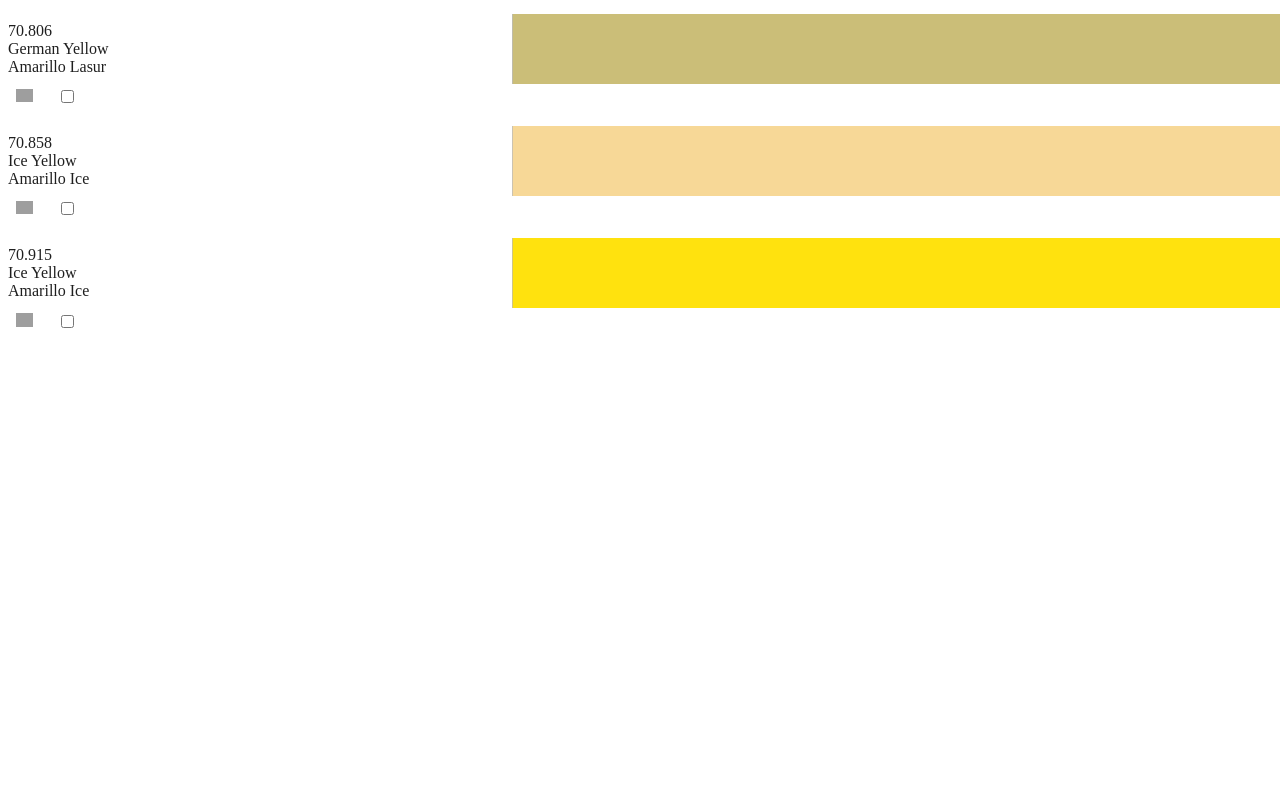
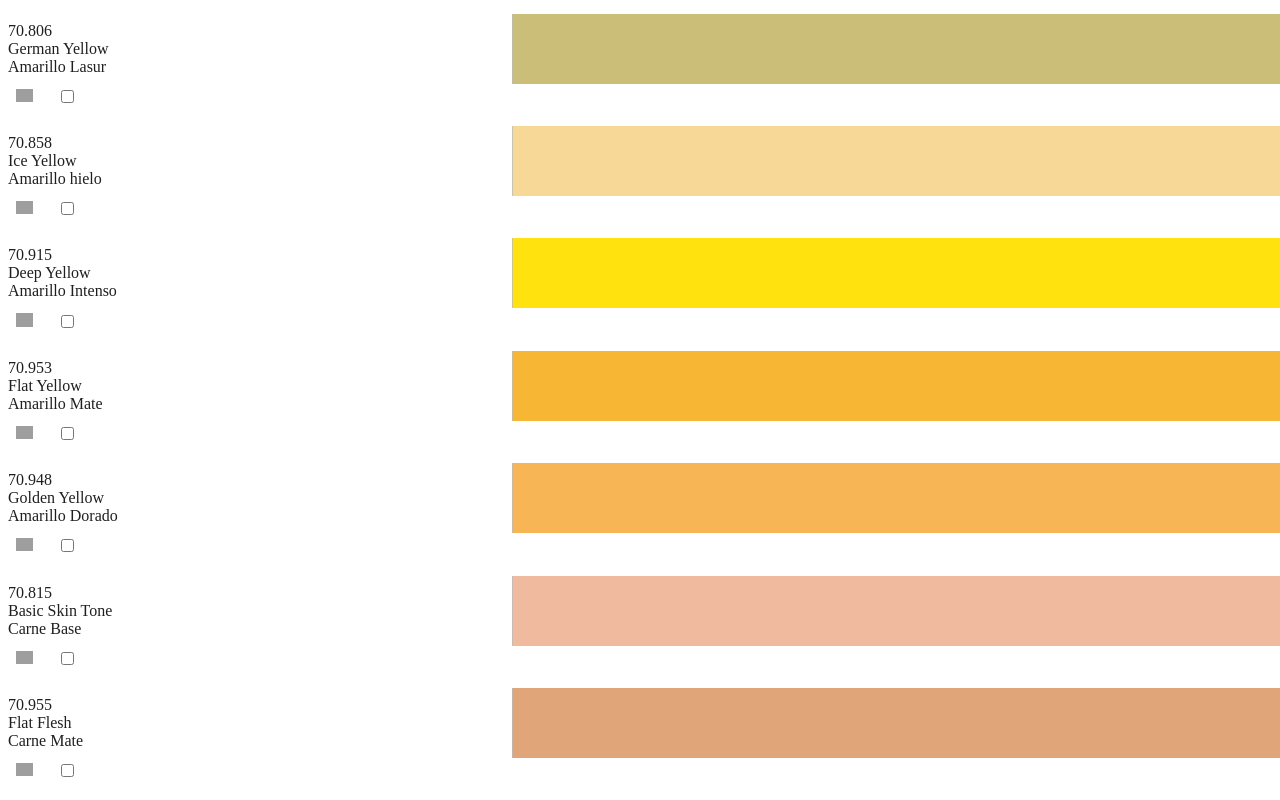
Before and after one commit to j0tac3/MelColors, an Angular app: page /home in a window 1280 px wide. Shown: the part 1360-2160 px from the top of the page. Before the commit the page ends 1711 px from the top, so only its background shows below. Built offline with nearby package versions, Linux system fonts and the light colour scheme; grey boxes are pictures that could not be loaded.

Commit message:
Añadiendo colores

```diff
--- a/src/app/pages/home/home.component.ts
+++ b/src/app/pages/home/home.component.ts
@@ -20,8 +20,13 @@ export class HomeComponent implements OnInit {
     new Color(new Object({number:'70.949',description_en:'Light Yellow',description_es:'Amarillo Claro', color:'#fce856', level_color:0, isFavourite:false, itHasColor:false})),
     new Color(new Object({number:'70.952',description_en:'Lemon Yellow',description_es:'Amarillo Limon', color:'#fbea20', level_color:0, isFavourite:false, itHasColor:false})),
     new Color(new Object({number:'70.806',description_en:'German Yellow',description_es:'Amarillo Lasur', color:'#cbbe78', level_color:0, isFavourite:false, itHasColor:false})),
-    new Color(new Object({number:'70.858',description_en:'Ice Yellow',description_es:'Amarillo Ice', color:'#f7d897', level_color:0, isFavourite:false, itHasColor:false})),
-    new Color(new Object({number:'70.915',description_en:'Ice Yellow',description_es:'Amarillo Ice', color:'#ffe20e', level_color:0, isFavourite:false, itHasColor:false})),
+    new Color(new Object({number:'70.858',description_en:'Ice Yellow',description_es:'Amarillo hielo', color:'#f7d897', level_color:0, isFavourite:false, itHasColor:false})),
+    new Color(new Object({number:'70.915',description_en:'Deep Yellow',description_es:'Amarillo Intenso', color:'#ffe20e', level_color:0, isFavourite:false, itHasColor:false})),
+    new Color(new Object({number:'70.953',description_en:'Flat Yellow',description_es:'Amarillo Mate', color:'#f7b634', level_color:0, isFavourite:false, itHasColor:false})),
+    new Color(new Object({number:'70.948',description_en:'Golden Yellow',description_es:'Amarillo Dorado', color:'#f7b555', level_color:0, isFavourite:false, itHasColor:false})),
+    new Color(new Object({number:'70.815',description_en:'Basic Skin Tone',description_es:'Carne Base', color:'#f0ba9e', level_color:0, isFavourite:false, itHasColor:false})),
+    new Color(new Object({number:'70.955',description_en:'Flat Flesh',description_es:'Carne Mate', color:'#e0a579', level_color:0, isFavourite:false, itHasColor:false})),
+
   ];
 
   public colorToSee! : Color[];
@@ -42,7 +47,9 @@ export class HomeComponent implements OnInit {
 
   filterItems(query : string) {
     return this.colors.filter(function(color) {
-        return color.number!.toLowerCase().indexOf(query.toLowerCase()) > -1;
+        return (color.number!.toLowerCase().indexOf(query.toLowerCase()) > -1) ||
+                (color.description_en!.toLowerCase().indexOf(query.toLowerCase()) > -1) ||
+                (color.description_es!.toLowerCase().indexOf(query.toLowerCase()) > -1);
     })
   }
 
```
